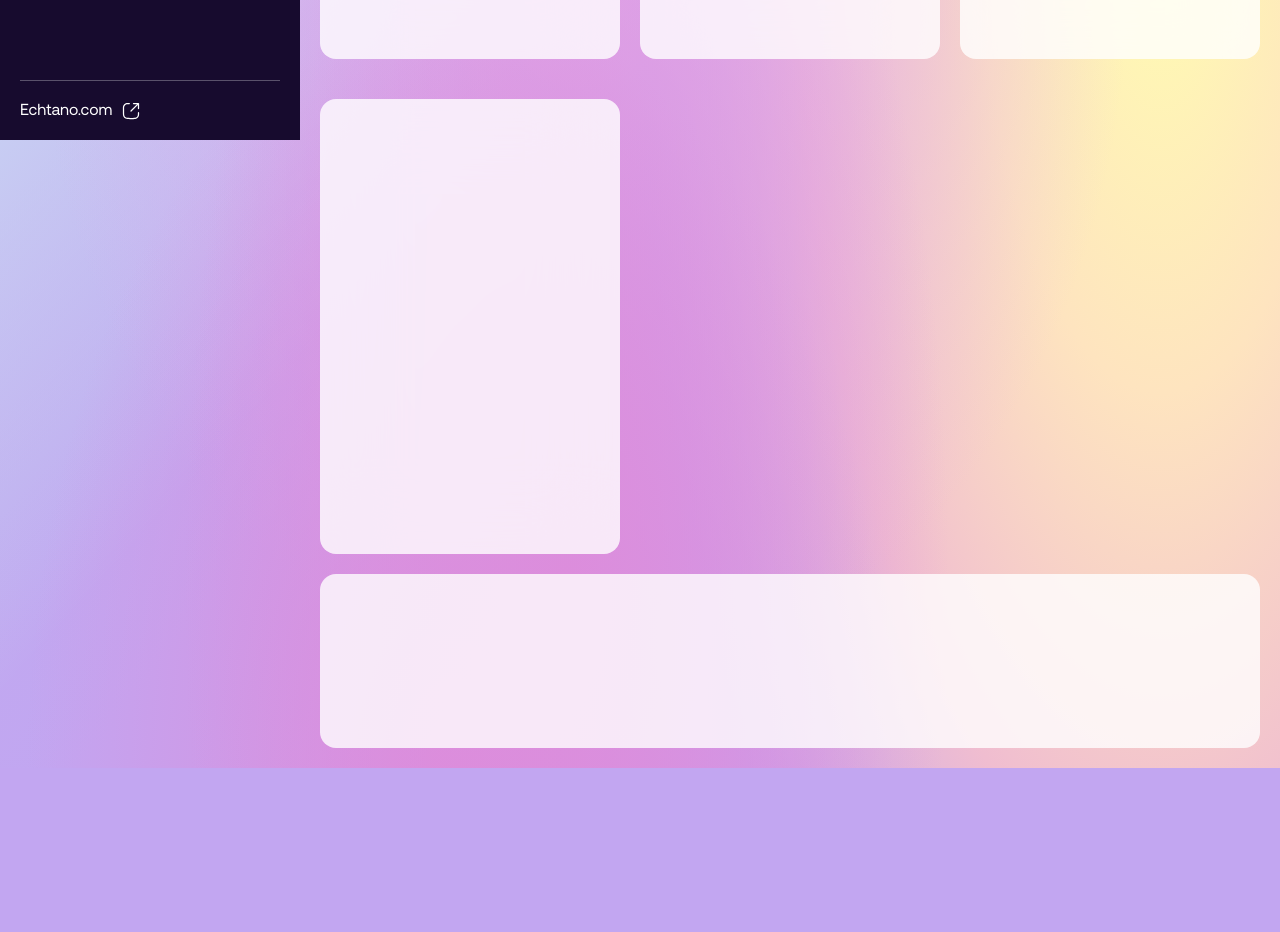
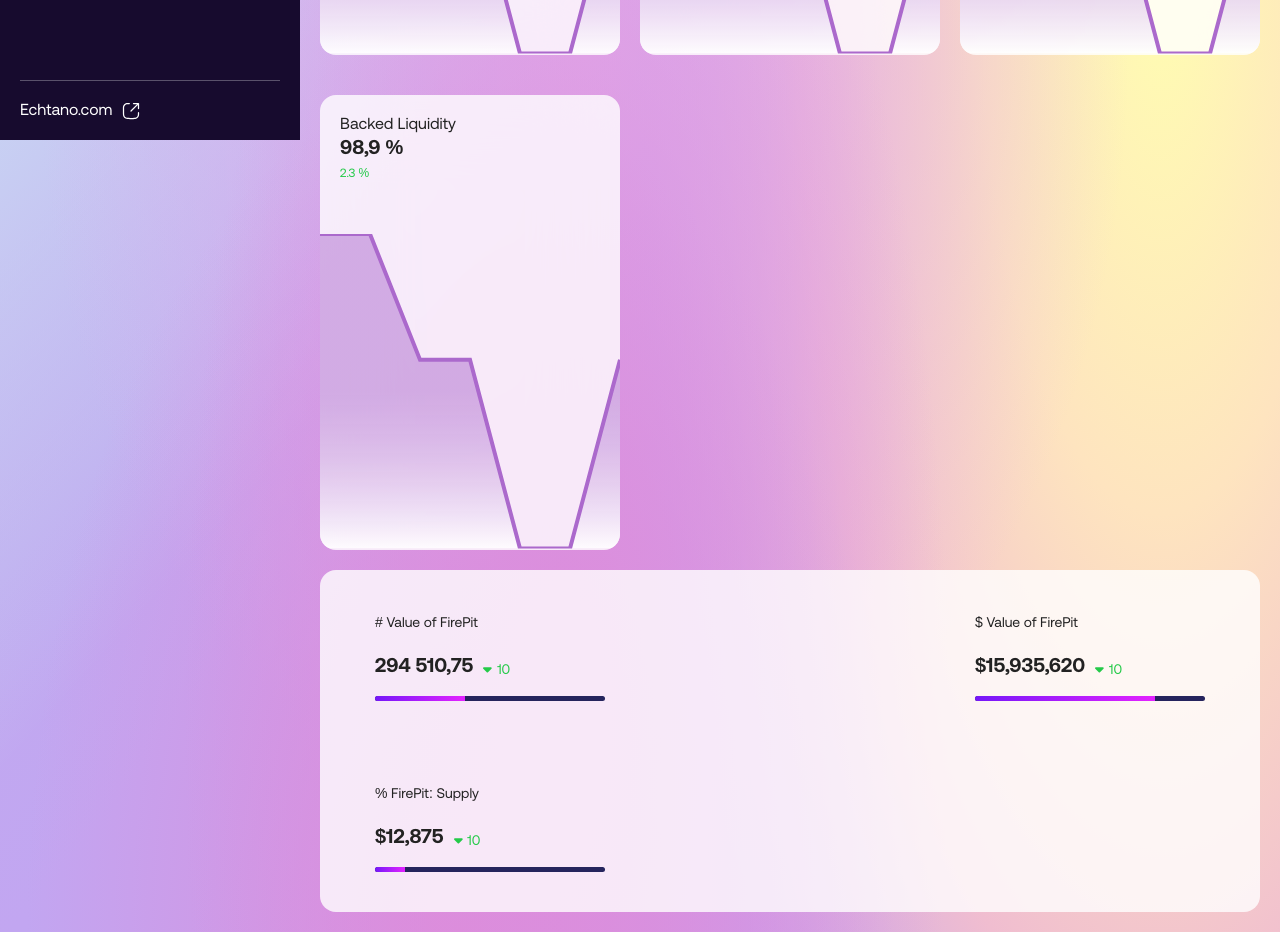
Before and after one commit to manuochoa/echtano, a React (Create React App) app: page / in a window 1280 px wide. Shown: the part 660-1592 px from the top of the page. Before the commit the page ends 1428 px from the top, so only its background shows below. Built offline with nearby package versions, Linux system fonts and the light colour scheme.

Commit message:
finish dashboard page on desktop

```diff
--- /dev/null
+++ b/src/components/ChartComponent/AreaChart.js
@@ -0,0 +1,78 @@
+import React, {useState} from 'react';
+import Chart from 'react-apexcharts'
+
+export default function AreaChart () {
+  const [chartOptions, setChartOptions] = useState({
+    options: {
+      chart: {
+        width: "100%",
+        // height: "100%",
+        toolbar: {
+          show: false
+        },
+        sparkline: {
+          enabled: true
+        }
+      },
+      grid: {
+        xaxis: {
+          lines: {
+            show: false,
+          }
+        },
+        yaxis: {
+          lines: {
+            show: false,
+          }
+        },
+      },
+      stroke: {
+        curve: 'straight'
+      },
+      dataLabels: {
+        enabled: false
+      },
+      legend: {
+        show: false,
+      },
+      colors: ['#AB69CC'],
+      fill: {
+        type: "gradient",
+        gradient: {
+          shadeIntensity: 1,
+          opacityFrom: 0.7,
+          opacityTo: 0.9,
+          stops: [50, 100, 100]
+        }
+      },
+      xaxis: {
+        labels: {
+          show: false
+        },
+        axisTicks: {
+          show: false,
+        },
+      },
+      yaxis: {
+        labels: {
+          show: false
+        },
+      }
+    },
+    series: [
+      {
+        name: "Series 1",
+        data: [60, 60, 50, 50, 35, 35, 50]
+      }
+    ],
+  })
+  return (
+      <Chart options={chartOptions.options}
+             series={chartOptions.series}
+             type={'area'}
+             className="full"
+             width='100%'
+             height="70%"
+      />
+  );
+};
--- a/src/components/ChartComponent/index.js
+++ b/src/components/ChartComponent/index.js
@@ -1,14 +1,15 @@
 import React, {useState} from 'react';
 import Chart from 'react-apexcharts'
 
-export default function ChartComponent() {
+export default function ChartComponent({ series, type, strokeWidth }) {
     const [chartOptions, setChartOptions] = useState({
         options: {
             labels: [' '],
             chart: {
                 background: "transparent",
-                width: 90,
-                height: 60
+                sparkline: {
+                    enabled: true
+                }
             },
             legend: {
                 show: false,
@@ -20,7 +21,7 @@ export default function ChartComponent() {
             stroke: {
                 lineCap: "round",
                 curve: 'smooth',
-                width: 2,
+                width:  strokeWidth,
                 dashArray: 0,
             },
             fill: {
@@ -41,12 +42,12 @@ export default function ChartComponent() {
                 }
             }
         },
-        series: [70.3],
+        series: [series],
     })
     return (
         <Chart options={chartOptions.options}
                series={chartOptions.series}
-               type='radialBar'
+               type={type}
                width='100%'
         />
     );
--- a/src/pages/Account/index.js
+++ b/src/pages/Account/index.js
@@ -1,12 +1,30 @@
 import React from 'react';
 import Layout from "../../components/Layout";
-import {AccountWrapper, PriceWidgetWrapper} from "./styled";
-import {accountData} from "./variables";
+import {AccountWidgetContainer, AccountWidgetWrapper, AccountWrapper, PriceWidgetWrapper} from "./styled";
+import {accountBalanceData, accountData} from "./variables";
 
 export default function Account () {
   return (
     <Layout>
       <AccountWrapper>
+        <AccountWidgetContainer>
+            {
+                accountBalanceData.map(item => {
+                    return(
+                        <AccountWidgetWrapper>
+                            {
+                                item.data.map(dataItem => {
+                                    return(
+                                        <p>{JSON.stringify(dataItem)}</p>
+                                    )
+                                })
+                            }
+                            kdkdkdkdkd
+                        </AccountWidgetWrapper>
+                    )
+                })
+            }
+        </AccountWidgetContainer>
           {
               accountData.map(item => {
                   return(
--- a/src/pages/Account/styled.js
+++ b/src/pages/Account/styled.js
@@ -16,3 +16,17 @@ export const PriceWidgetWrapper = styled(WidgetWrapper)`
     line-height: 24px;
   }
 `
+
+export const AccountWidgetContainer = styled.div`
+  width: 100%;
+  display: flex;
+  justify-content: space-between;
+`
+
+export const AccountWidgetWrapper = styled(PriceWidgetWrapper)`
+  width: calc(100% / 2.1);
+  padding: 20px 0;
+  display: flex;
+  justify-content: space-between;
+  align-items: center;
+`
--- a/src/pages/Account/variables.js
+++ b/src/pages/Account/variables.js
@@ -35,3 +35,37 @@ export const accountData = [
         value: "$0",
     },
 ]
+
+export const accountBalanceData = [
+    {
+        id: 0,
+        data: [
+            {
+                id: 0,
+                color: "linear-gradient(180deg, #4DA1FF 0%, #4DFFDF 100%)",
+                title: "Your Balance:",
+                value: "$15,935,620",
+                percentValue: "10"
+            },
+            {
+                id: 1,
+                color: "linear-gradient(180deg, #FF7D05 0%, #FFD422 100%)",
+                title: "APY:",
+                value: "383 025,8%",
+                percentValue: "10"
+            }
+        ]
+    },
+    {
+        id: 1,
+        data: [
+            {
+                id: 0,
+                color: "linear-gradient(180deg, #7517F8 0%, #E323FF 100%)",
+                title: "Next Rebase:",
+                value: "00:10:55",
+                percentValue: "10"
+            }
+        ]
+    }
+]
--- a/src/pages/Dashboard/index.js
+++ b/src/pages/Dashboard/index.js
@@ -1,18 +1,30 @@
 import React from 'react';
 import Layout from "../../components/Layout";
 import {
+    BottomValueContainer,
+    BottomWidgetItem,
     BottomWidgetWrapper,
-    DashboardWrapper, MSizeTextContainer, MSizeValueContainer,
+    DashboardWrapper,
+    MSizeTextContainer,
+    MSizeValueContainer,
     MSizeWidget,
     WidgetWrapper,
+    XlSizeTextContainer,
+    XlSizeValueContainer,
     XlSizeWidget
 } from "./styled";
-import {WidgetMSize} from "./variables";
+import {bottomSizeWidget, WidgetMSize} from "./variables";
 import ChartComponent from "../../components/ChartComponent";
-import { FontAwesomeIcon } from "@fortawesome/react-fontawesome";
+import {FontAwesomeIcon} from "@fortawesome/react-fontawesome";
 import {faCaretDown} from "@fortawesome/free-solid-svg-icons";
+import AreaChart from "../../components/ChartComponent/AreaChart";
 
 export default function Dashboard() {
+
+    const percentageOfNumber = (number) => {
+        return number * (300 / 100);
+    }
+
     return (
         <Layout>
             <DashboardWrapper>
@@ -22,12 +34,12 @@ export default function Dashboard() {
                             console.log(item.percentType)
                             return (
                                 <MSizeWidget key={item.id}>
-                                    <ChartComponent/>
+                                    <ChartComponent type="radialBar" series={70.3} strokeWidth={1}/>
                                     <MSizeTextContainer>
                                         <p>{item.title}</p>
                                         <MSizeValueContainer percentType={item.percentType}>
                                             <h3>{item.value}</h3>
-                                            <FontAwesomeIcon icon={faCaretDown} />
+                                            <FontAwesomeIcon icon={faCaretDown}/>
                                             <p>{item.percentValue}%</p>
                                         </MSizeValueContainer>
                                     </MSizeTextContainer>
@@ -40,12 +52,54 @@ export default function Dashboard() {
                     {
                         WidgetMSize.map(item => {
                             return (
-                                <XlSizeWidget key={item.id}/>
+                                <XlSizeWidget key={item.id}>
+                                    <XlSizeTextContainer>
+                                        <p>{item.title}</p>
+                                        <h3>{item.value}</h3>
+                                        <XlSizeValueContainer>
+                                            <p>{item.percentValue} %</p>
+                                        </XlSizeValueContainer>
+                                    </XlSizeTextContainer>
+                                    <AreaChart/>
+                                </XlSizeWidget>
                             )
                         })
                     }
                 </WidgetWrapper>
-                <BottomWidgetWrapper/>
+                <BottomWidgetWrapper>
+                    {
+                        bottomSizeWidget.map(item => {
+                            return (
+                                <BottomWidgetItem>
+                                    <p>{item.title}</p>
+                                    <BottomValueContainer>
+                                        <h3>{item.value}</h3>
+                                        <p><FontAwesomeIcon icon={faCaretDown}/>{item.percentValue}</p>
+                                    </BottomValueContainer>
+                                    <div style={{
+                                        width: '100%',
+                                        height: '5px',
+                                        background: '#25245D',
+                                        position: 'relative',
+                                        borderRadius: 50,
+                                        overflow: "hidden",
+                                        transition: "all 0.3s"
+                                    }}>
+                                        <div style={{
+                                            position: 'absolute',
+                                            top: 0,
+                                            width: percentageOfNumber(item.sizeValue),
+                                            height: "inherit",
+                                            background: 'linear-gradient(90deg, #7517F8 0%, #E323FF 100%)',
+                                        }}>
+
+                                        </div>
+                                    </div>
+                                </BottomWidgetItem>
+                            )
+                        })
+                    }
+                </BottomWidgetWrapper>
             </DashboardWrapper>
         </Layout>
     );
--- a/src/pages/Dashboard/styled.js
+++ b/src/pages/Dashboard/styled.js
@@ -18,7 +18,10 @@ export const WidgetWrapper = styled.div`
 
 export const BottomWidgetWrapper = styled(WidgetWrapper)`
   background: rgba(255, 255, 255, 0.8);
-  padding: 87px 0;
+  //padding: 20px;
+  display: flex;
+  justify-content: space-between;
+  align-items: center;
 `
 
 export const MSizeWidget = styled.div`
@@ -67,4 +70,40 @@ export const MSizeValueContainer = styled.div`
 export const XlSizeWidget = styled(MSizeWidget)`
   height: 455px;
   margin: 20px 0;
+  flex-direction: column;
+  align-items: flex-start;
+  justify-content: space-between;
+  overflow: hidden;
 `
+
+export const XlSizeTextContainer = styled(MSizeTextContainer)``
+
+export const XlSizeValueContainer = styled(MSizeValueContainer)``
+
+export const BottomWidgetItem = styled.div`
+  width: calc(100% / 3);
+  max-width: 230px;
+  display: flex;
+  flex-direction: column;
+  align-items: flex-start;
+  margin: 40px 55px;
+  h3 {
+    font-weight: 700;
+    font-size: 20px;
+    line-height: 32px;
+    //margin: 15px 0;
+  }
+  p {
+    font-weight: 400;
+    font-size: 14px;
+    line-height: 24px;
+  }
+  svg {
+    margin: 0 5px 0 10px;
+  }
+`
+
+export const BottomValueContainer = styled(XlSizeValueContainer)`
+  margin: 15px 0;
+  align-items: flex-end;
+`
--- a/src/pages/Dashboard/variables.js
+++ b/src/pages/Dashboard/variables.js
@@ -27,4 +27,28 @@ export const WidgetMSize = [
         percentType: "up",
         percentValue: 2.3
     },
+];
+
+export const bottomSizeWidget = [
+    {
+        id: 0,
+        title: "# Value of FirePit",
+        value: "294 510,75",
+        percentValue: 10,
+        sizeValue: 30,
+    },
+    {
+        id: 1,
+        title: "$ Value of FirePit",
+        value: "$15,935,620",
+        percentValue: 10,
+        sizeValue: 60,
+    },
+    {
+        id: 2,
+        title: "% FirePit: Supply",
+        value: "$12,875",
+        percentValue: 10,
+        sizeValue: 10,
+    },
 ]
```
